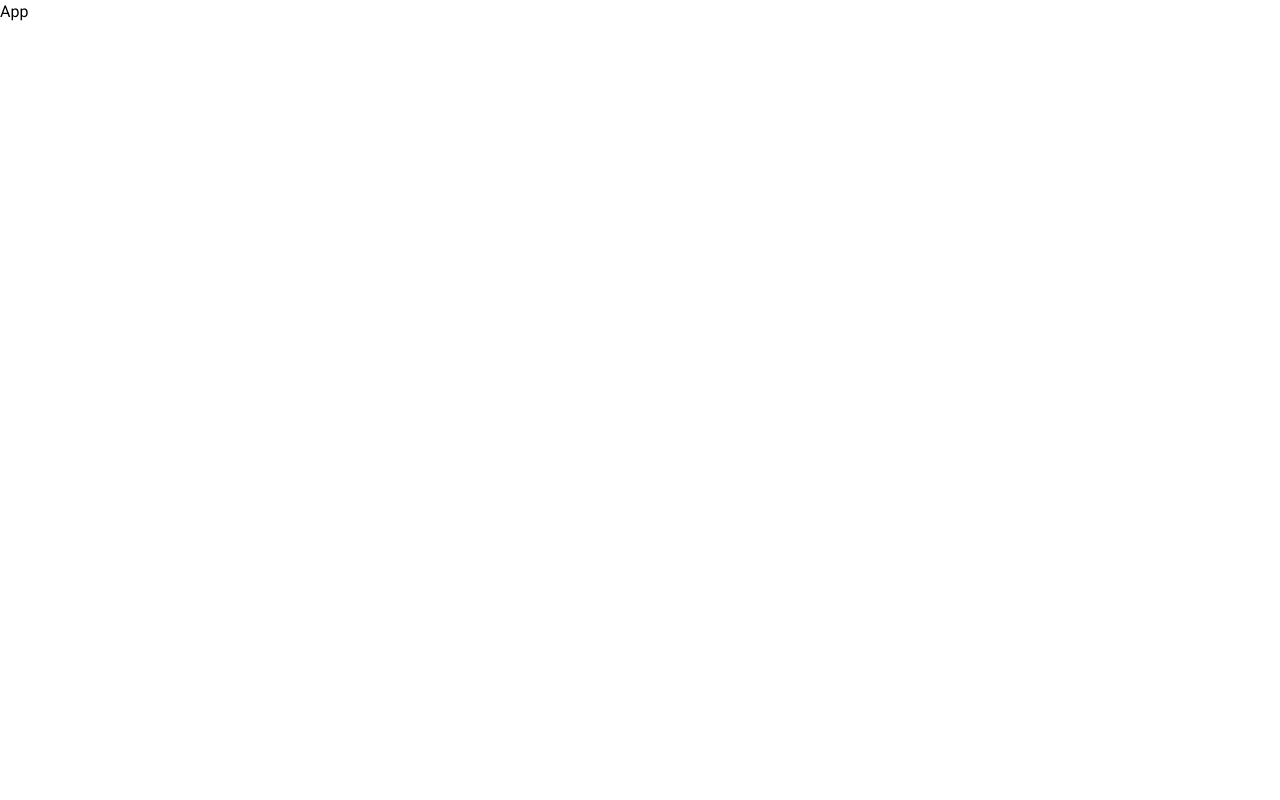
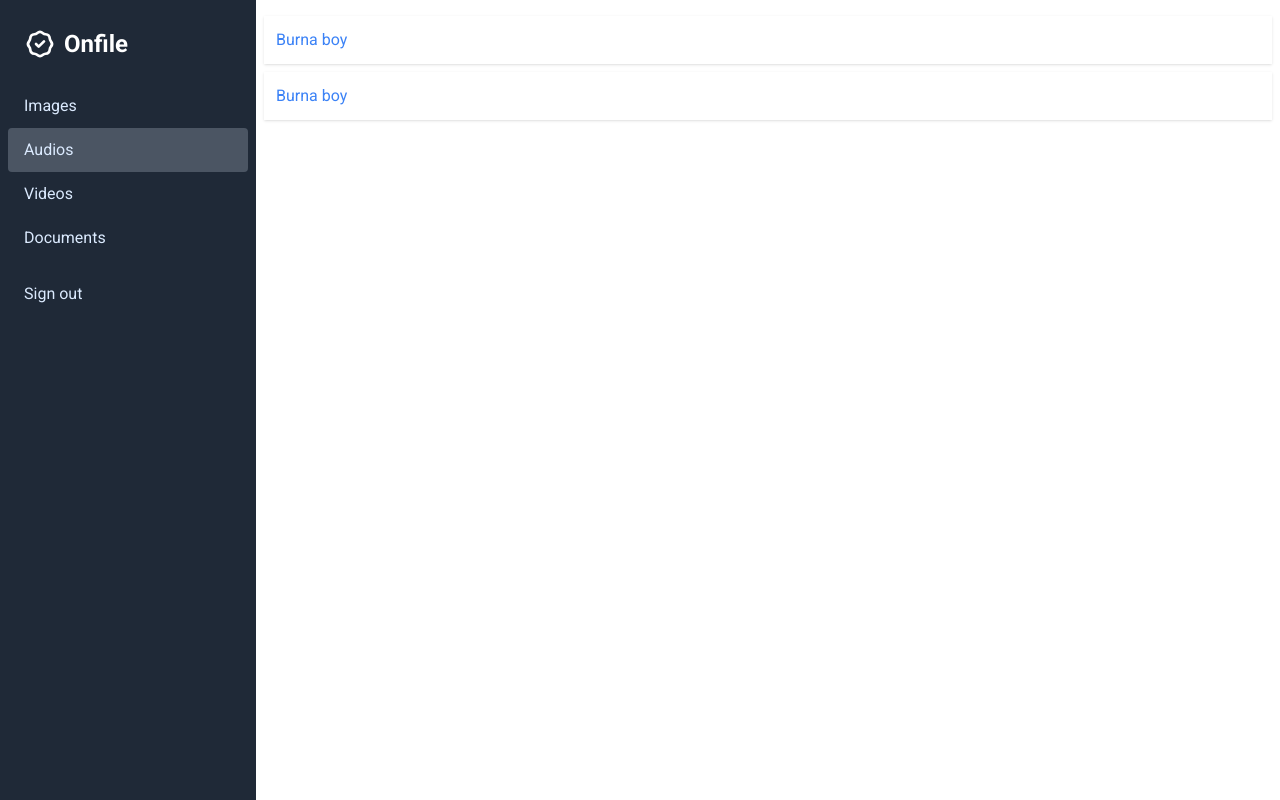
Before and after one commit to devvick230385/onfile, a React (Create React App) app: page /audios in a window 1280 px wide. Built offline with nearby package versions, Linux system fonts and the light colour scheme.

Commit message:
added routes

```diff
--- a/src/App.js
+++ b/src/App.js
@@ -1,7 +1,18 @@
 import React from "react";
-
+import { Routes, Route } from "react-router-dom";
+import AudiosScreen from "./screens/audios/AudiosScreen";
+import DocumentsScreen from "./screens/documents/DocumentsScreen";
+import ImagesScreen from "./screens/images/ImagesScreen";
+import VideosScreen from "./screens/videos/VideoScreen";
 const App = () => {
-  return <div>App</div>;
+  return (
+    <Routes>
+      <Route path="/images" element={<ImagesScreen />} />
+      <Route path="/videos" element={<VideosScreen />} />
+      <Route path="/audios" element={<AudiosScreen />} />
+      <Route path="/documents" element={<DocumentsScreen />} />
+    </Routes>
+  );
 };
 
 export default App;
```
